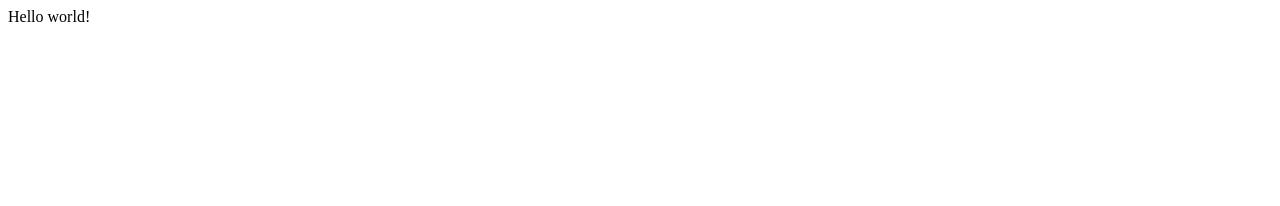
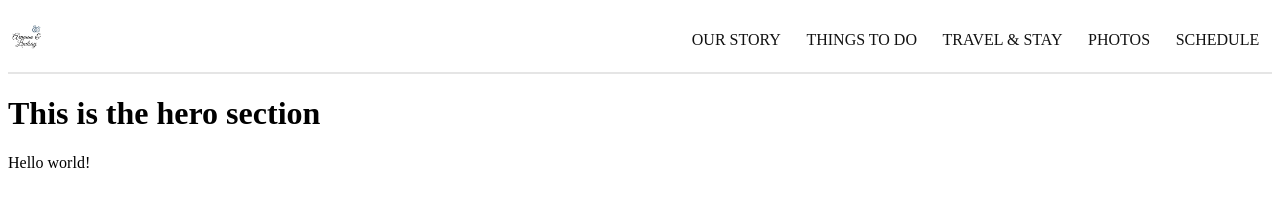
Before and after one commit to alexvirdee/armaan-weds-linds, a Gatsby site: page / in a window 1280 px wide. Built offline with nearby package versions, Linux system fonts and the light colour scheme; Gatsby itself is replaced by a stand-in of ours.

Commit message:
Responsive navigation and routes initial setup

```diff
--- a/gatsby-config.js
+++ b/gatsby-config.js
@@ -6,5 +6,10 @@
 
 module.exports = {
   /* Your site config here */
-  plugins: [],
+  plugins: [
+    `gatsby-plugin-styled-components`,
+    `gatsby-plugin-image`,
+    `gatsby-plugin-sharp`,
+    `gatsby-transformer-sharp`
+  ],
 }
--- /dev/null
+++ b/src/components/Hero/Hero.js
@@ -0,0 +1,11 @@
+import React from "react";
+
+const Hero = () => {
+    return (
+        <div>
+            <h1>This is the hero section</h1>
+        </div>
+    )
+}
+
+export default Hero;
--- /dev/null
+++ b/src/components/layout/Logo.js
@@ -0,0 +1,23 @@
+import React from "react";
+import styled from "styled-components";
+import { StaticImage } from "gatsby-plugin-image";
+import { Link } from "gatsby";
+
+const LogoWrap = styled.div`
+  margin: auto 0;
+  flex: 0 1 36px;
+
+  @media (max-width: 768px) and (orientation: landscape) {
+    flex: 0 1 25px;
+  }
+`
+
+const Logo = () => {
+  return (
+    <LogoWrap as={Link} to="/">
+      <StaticImage src="../../images/wedding-logo.png" alt="logo" />
+    </LogoWrap>
+  )
+}
+
+export default Logo
--- /dev/null
+++ b/src/components/layout/Navbar.js
@@ -0,0 +1,115 @@
+import React, { useState } from "react"
+import NavbarLinks from "./NavbarLinks"
+import Logo from "./Logo"
+import styled from "styled-components"
+
+const Navigation = styled.nav`
+  height: 8vh;
+  display: flex;
+  background-color: #fff;
+  position: relative;
+  justify-content: space-between;
+  text-transform: uppercase;
+  border-bottom: 2px solid #33333320;
+  margin: 0 auto;
+  z-index: 2;
+  align-self: center;
+
+  @media (max-width: 768px) {
+    position: sticky;
+    height: 8vh;
+    top: 0;
+    left: 0;
+    right: 0;
+    left: 0;
+  }
+`
+
+const Toggle = styled.div`
+  display: none;
+  height: 100%;
+  cursor: pointer;
+  padding: 0 10vw;
+
+  @media (max-width: 768px) {
+    display: flex;
+  }
+`
+
+const Navbox = styled.div`
+  display: flex;
+  height: 100%;
+  justify-content: flex-end;
+  align-items: center;
+
+  @media (max-width: 768px) {
+    flex-direction: column;
+    position: fixed;
+    width: 100%;
+    justify-content: flex-start;
+    padding-top: 10vh;
+    background-color: #fff;
+    transition: all 0.3s ease-in;
+    top: 8vh;
+    left: ${props => (props.open ? "-100%" : "0")};
+  }
+`
+
+const Hamburger = styled.div`
+  background-color: #111;
+  width: 30px;
+  height: 3px;
+  transition: all 0.3s linear;
+  align-self: center;
+  position: relative;
+  transform: ${props => (props.open ? "rotate(-45deg)" : "inherit")};
+
+  ::before,
+  ::after {
+    width: 30px;
+    height: 3px;
+    background-color: #111;
+    content: "";
+    position: absolute;
+    transition: all 0.3s linear;
+  }
+
+  ::before {
+    transform: ${props =>
+      props.open ? "rotate(-90deg) translate(-10px, 0px)" : "rotate(0deg)"};
+    top: -10px;
+  }
+
+  ::after {
+    opacity: ${props => (props.open ? "0" : "1")};
+    transform: ${props => (props.open ? "rotate(90deg) " : "rotate(0deg)")};
+    top: 10px;
+  }
+`
+
+const Navbar = () => {
+  const [navbarOpen, setNavbarOpen] = useState(false)
+
+  return (
+    <Navigation>
+      <Logo />
+      <Toggle
+        navbarOpen={navbarOpen}
+        onClick={() => setNavbarOpen(!navbarOpen)}
+      >
+        {navbarOpen ? <Hamburger open /> : <Hamburger />}
+      </Toggle>
+      {navbarOpen ? (
+        <Navbox>
+          <NavbarLinks />
+        </Navbox>
+      ) : (
+        <Navbox open>
+          <NavbarLinks />
+        </Navbox>
+      )}
+    </Navigation>
+  )
+}
+
+export default Navbar
--- /dev/null
+++ b/src/components/layout/NavbarLinks.js
@@ -0,0 +1,52 @@
+import React from "react"
+import styled from "styled-components"
+import { Link } from "gatsby"
+
+const NavItem = styled(Link)`
+  text-decoration: none;
+  color: #111;
+  display: inline-block;
+  white-space: nowrap;
+  margin: 0 1vw;
+  transition: all 200ms ease-in;
+  position: relative;
+
+  :after {
+    position: absolute;
+    bottom: 0;
+    left: 0;
+    right: 0;
+    width: 0%;
+    content: ".";
+    color: transparent;
+    background: lightblue;
+    height: 1px;
+    transition: all 0.4s ease-in;
+  }
+
+  :hover {
+    color: lightblue;
+    ::after {
+      width: 100%;
+    }
+  }
+
+  @media (max-width: 768px) {
+    padding: 20px 0;
+    font-size: 1.5rem;
+    z-index: 6;
+  }
+`
+const NavbarLinks = () => {
+  return (
+    <>
+      <NavItem to="/our-story">Our Story</NavItem>
+      <NavItem to="/">Things To Do</NavItem>
+      <NavItem to="/">Travel & Stay</NavItem>
+      <NavItem to="/">Photos</NavItem>
+      <NavItem to="/">Schedule</NavItem>
+    </>
+  )
+}
+
+export default NavbarLinks
--- a/src/pages/index.js
+++ b/src/pages/index.js
@@ -1,5 +1,13 @@
 import React from "react"
+import Navbar from "../components/layout/Navbar"
+import Hero from "../components/Hero/Hero";
 
 export default function Home() {
-  return <div>Hello world!</div>
+  return (
+    <>
+      <Navbar />
+      <Hero />
+      <div>Hello world!</div>
+    </>
+  )
 }
```
Also changed, not shown: package.json (+10 -1 lines), src/pages/404.js (added, +13 -0 lines), src/pages/our-story.js (added, +26 -0 lines), src/images/wedding-logo.png (added), 2 other files.
